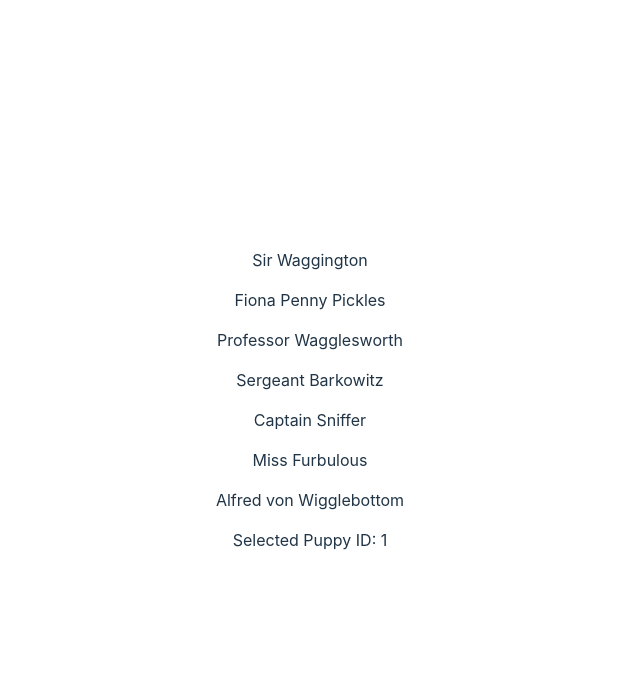
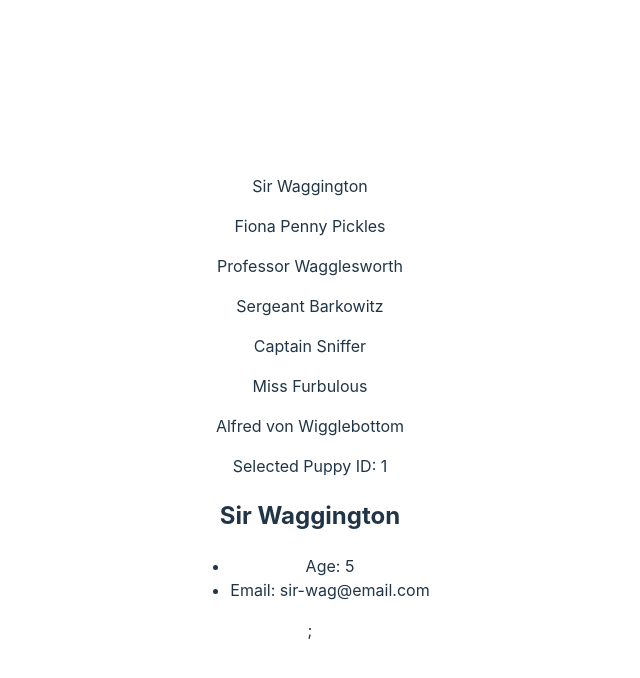
Before and after one commit to emillymay/PuppyPals2024, a React (Vite) app: page / in a window 1280 px wide. Both pictures are taken after a click on the element "Sir Waggington". Shown: the top 678 px of the page, without its empty margins (330-970 px from the left). Built offline with nearby package versions, Linux system fonts and the light colour scheme.

Commit message:
feat: rendered puppies

```diff
--- a/src/App.jsx
+++ b/src/App.jsx
@@ -11,6 +11,7 @@
  const handlePuppyClick = (puppyId) => {
   setFeatPupId(puppyId); // set the featPupId to the clicked puppy's ID
 };
+const featuredPup = puppies.find((pup)=> pup.id === featPupId);
 
 return (
   <div>
@@ -23,6 +24,15 @@
 
 
     {featPupId !== null && <p>Selected Puppy ID: {featPupId}</p>}
+    {featPupId && (
+        <div>
+          <h2>{featuredPup.name}</h2>
+          <ul>
+            <li>Age: {featuredPup.age}</li>
+            <li>Email: {featuredPup.email}</li>
+          </ul>
+        </div>
+      )};
   </div>
 );
 };
```
